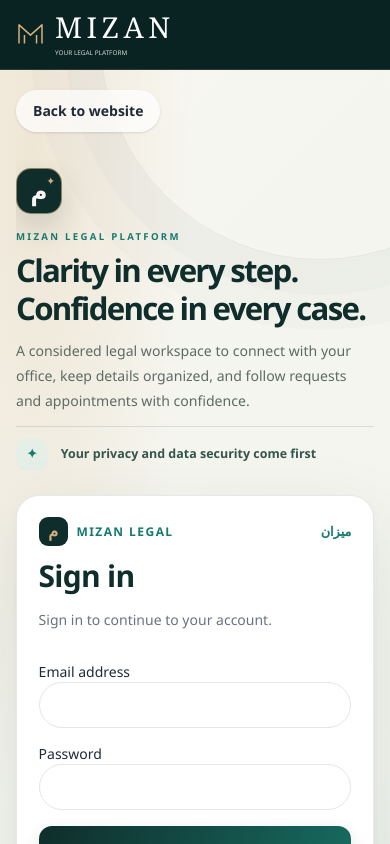
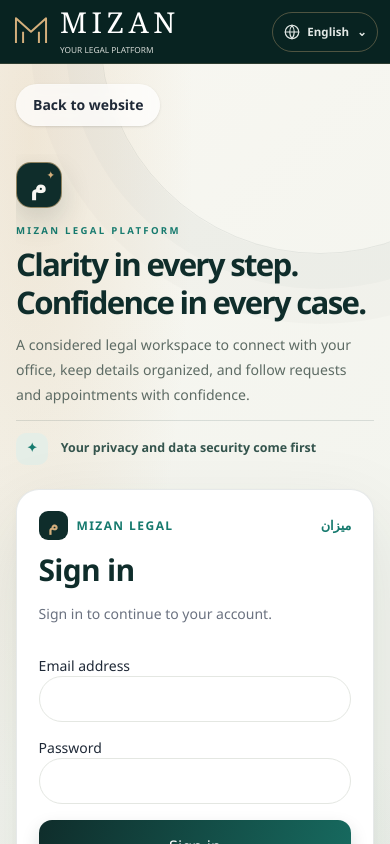
Before and after one commit to mahmoudSElsebaey/mizan-legal-platform, a Next.js app: page /en/login in a window 390 px wide. Shown: the top 844 px of the page. Built offline with nearby package versions, Linux system fonts and the light colour scheme; no server answers.

Commit message:
style: responsive dashboard utilities and auth language switcher

```diff
--- a/src/app/globals.css
+++ b/src/app/globals.css
@@ -1221,3 +1221,42 @@
 .mizan-auth-card button:focus-visible,.mizan-auth-card a:focus-visible{outline:3px solid rgba(22,122,110,.35);outline-offset:3px}
 @media(max-width:760px){.mizan-auth-layout{grid-template-columns:minmax(0,1fr);gap:1.5rem;max-width:480px;min-height:0}.mizan-auth-story{padding:.5rem 0 0}.mizan-auth-monogram{width:46px;height:46px;border-radius:15px;margin-bottom:1rem;font-size:1.6rem}.mizan-auth-eyebrow{margin-bottom:.5rem;font-size:.6rem}.mizan-auth-story h2{font-size:clamp(1.8rem,8vw,2.6rem);line-height:1.2}.mizan-auth-story-copy{margin-top:.65rem;font-size:.88rem;line-height:1.8}.mizan-auth-trust{margin-top:.8rem;padding-top:.7rem;font-size:.78rem}.mizan-auth-ornament{display:none}.mizan-auth-card{padding:1.35rem!important;border-radius:23px!important}.mizan-auth-page{padding-top:1.25rem!important;padding-bottom:2rem!important}}
 @media(prefers-reduced-motion:reduce){.mizan-auth-page *{transition:none!important;animation:none!important}}
+
+/* Compact dashboard utility header */
+.mizan-dashboard-header-compact{justify-content:space-between;gap:1rem;min-height:72px}
+.mizan-dashboard-header-actions{display:flex;align-items:center;gap:.65rem;margin-inline-start:auto}
+.mizan-dashboard-header-actions .mizan-popover-anchor{position:relative}
+.mizan-dashboard-language{display:inline-flex;align-items:center;justify-content:center;gap:.45rem;min-width:70px;min-height:42px;border:1px solid #e0e7df;border-radius:13px;background:#fff;color:#23453e;padding:.6rem .75rem;font-size:.78rem;font-weight:850}
+.mizan-dashboard-language svg{width:18px;height:18px;fill:none;stroke:currentColor;stroke-width:1.6;stroke-linecap:round}
+.mizan-dashboard-notification-button{position:relative;display:grid;width:44px;height:44px;place-items:center;border:1px solid #e0e7df;border-radius:14px;background:#fff;color:#23453e}
+.mizan-dashboard-notification-button>svg{width:20px;height:20px;fill:none;stroke:currentColor;stroke-width:1.7;stroke-linecap:round;stroke-linejoin:round}
+.mizan-dashboard-notification-button:hover,.mizan-dashboard-language:hover{border-color:#b9d0c2;background:#f6faf6}
+.mizan-dashboard-notification-count{position:absolute;top:-6px;inset-inline-end:-6px;display:grid;min-width:20px;height:20px;place-items:center;padding-inline:5px;border:2px solid #fff;border-radius:999px;background:#b94e4e;color:#fff;font-size:.62rem;font-weight:900;line-height:1}
+.mizan-dashboard-notification-menu{inset-inline-end:0;width:min(370px,calc(100vw - 1.5rem));max-height:min(70vh,520px);overflow:hidden;display:none}
+.mizan-dashboard-notification-menu.is-open{display:block}
+.mizan-dashboard-notice-list{max-height:340px;overflow:auto}
+.mizan-dashboard-notice-empty{display:flex;min-height:150px;flex-direction:column;align-items:center;justify-content:center;gap:.55rem;padding:1.25rem;text-align:center;color:#65756b}
+.mizan-dashboard-notice-empty>span{display:grid;width:38px;height:38px;place-items:center;border-radius:13px;background:#edf3ed;color:#167a6e;font-size:1.2rem}
+.mizan-dashboard-notice-empty strong{color:#183c35;font-size:.86rem}
+.mizan-dashboard-notice-empty p{max-width:270px;font-size:.75rem;line-height:1.8}
+.mizan-dashboard-notice-item{display:flex;align-items:flex-start;gap:.7rem;border-bottom:1px solid #edf0eb;padding:.9rem 1rem;color:#45574e;transition:background .15s}
+.mizan-dashboard-notice-item:hover{background:#f5f8f3}
+.mizan-dashboard-notice-item.is-unread{background:#f1f7f1}
+.mizan-dashboard-notice-indicator{width:8px;height:8px;flex:0 0 8px;margin-top:.4rem;border-radius:50%;background:transparent}
+.mizan-dashboard-notice-item.is-unread .mizan-dashboard-notice-indicator{background:#167a6e;box-shadow:0 0 0 3px rgba(22,122,110,.1)}
+.mizan-dashboard-notice-copy{display:grid;min-width:0;gap:.28rem}
+.mizan-dashboard-notice-copy strong{font-size:.8rem;line-height:1.6;color:#173d35}
+.mizan-dashboard-notice-copy small{font-size:.73rem;line-height:1.7;color:#6c7b72;overflow-wrap:anywhere}
+.mizan-dashboard-notice-copy time{font-size:.65rem;color:#89958d}
+.mizan-dashboard-notification-footer{display:grid;gap:.15rem;border-top:1px solid #e6ebe4;background:#fbfcfa;padding:.55rem}
+.mizan-dashboard-notification-footer button,.mizan-dashboard-notification-footer a{display:block;border:0;border-radius:9px;background:transparent;padding:.65rem .7rem;text-align:center;color:#167a6e;font-size:.75rem;font-weight:850}
+.mizan-dashboard-notification-footer button:hover,.mizan-dashboard-notification-footer a:hover{background:#edf4ed}
+.mizan-dashboard-header .mizan-dashboard-header-actions .mizan-dropdown{z-index:60}
+@media(max-width:520px){.mizan-dashboard-header-inner{width:calc(100% - 1.25rem);min-height:64px}.mizan-dashboard-brand{gap:.5rem}.mizan-brand-symbol{width:36px;height:36px;border-radius:12px 12px 12px 4px;font-size:1.2rem}.mizan-dashboard-brand strong{font-size:.9rem}.mizan-dashboard-brand small{font-size:.53rem}.mizan-dashboard-header-actions{gap:.4rem}.mizan-dashboard-language{min-width:58px;min-height:40px;padding:.5rem .55rem}.mizan-dashboard-notification-button{width:40px;height:40px}.mizan-dashboard-notification-menu{inset-inline-end:-.1rem}}
+/* Keep the authentication language switcher available on every viewport */
+.mizan-auth-header{min-height:72px;padding-inline:max(.75rem,calc((100% - 1120px)/2))}
+.mizan-auth-header .mizan-popover-anchor{position:relative;flex-shrink:0}
+.mizan-auth-language{display:inline-flex!important;align-items:center;gap:.4rem;min-height:42px;white-space:nowrap;font-size:.78rem;font-weight:800}
+.mizan-auth-language svg{width:18px;height:18px;flex-shrink:0;fill:none;stroke:currentColor;stroke-width:1.6;stroke-linecap:round}
+.mizan-auth-header .mizan-language-menu{inset-inline-end:0;min-width:180px;z-index:70}
+@media(max-width:520px){.mizan-auth-header{min-height:64px;gap:.6rem;padding-inline:.75rem}.mizan-auth-header .mizan-site-brand{gap:.45rem;min-width:0}.mizan-auth-header .mizan-site-mark{width:38px;height:38px;flex-shrink:0}.mizan-auth-header .mizan-site-brand-copy strong{font-size:1.05rem}.mizan-auth-header .mizan-site-brand-copy small{font-size:.52rem;letter-spacing:.05em}.mizan-auth-language{min-height:40px;padding:.55rem .65rem!important;font-size:.72rem}.mizan-auth-language .mizan-chevron{margin-inline-start:.1rem}}
```
